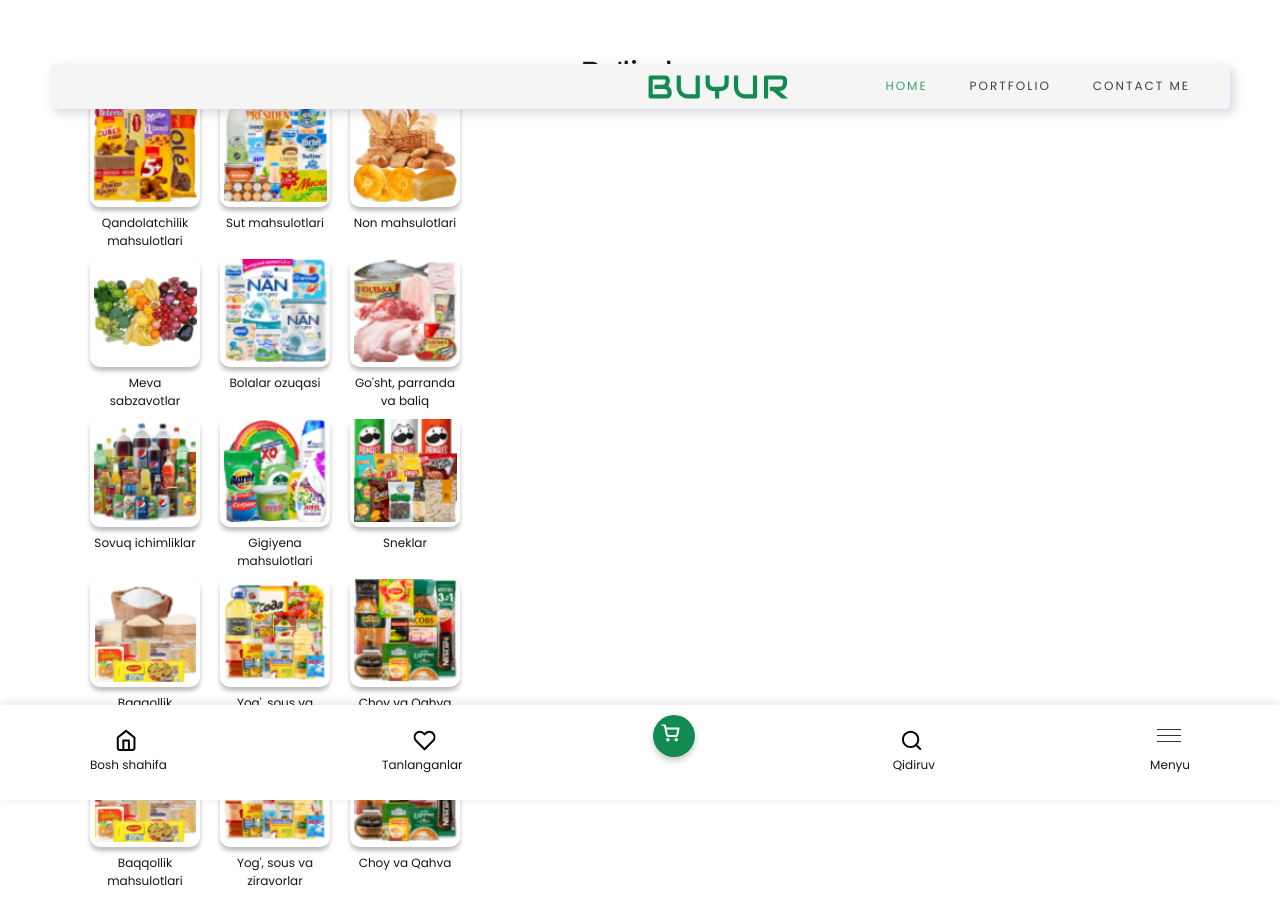
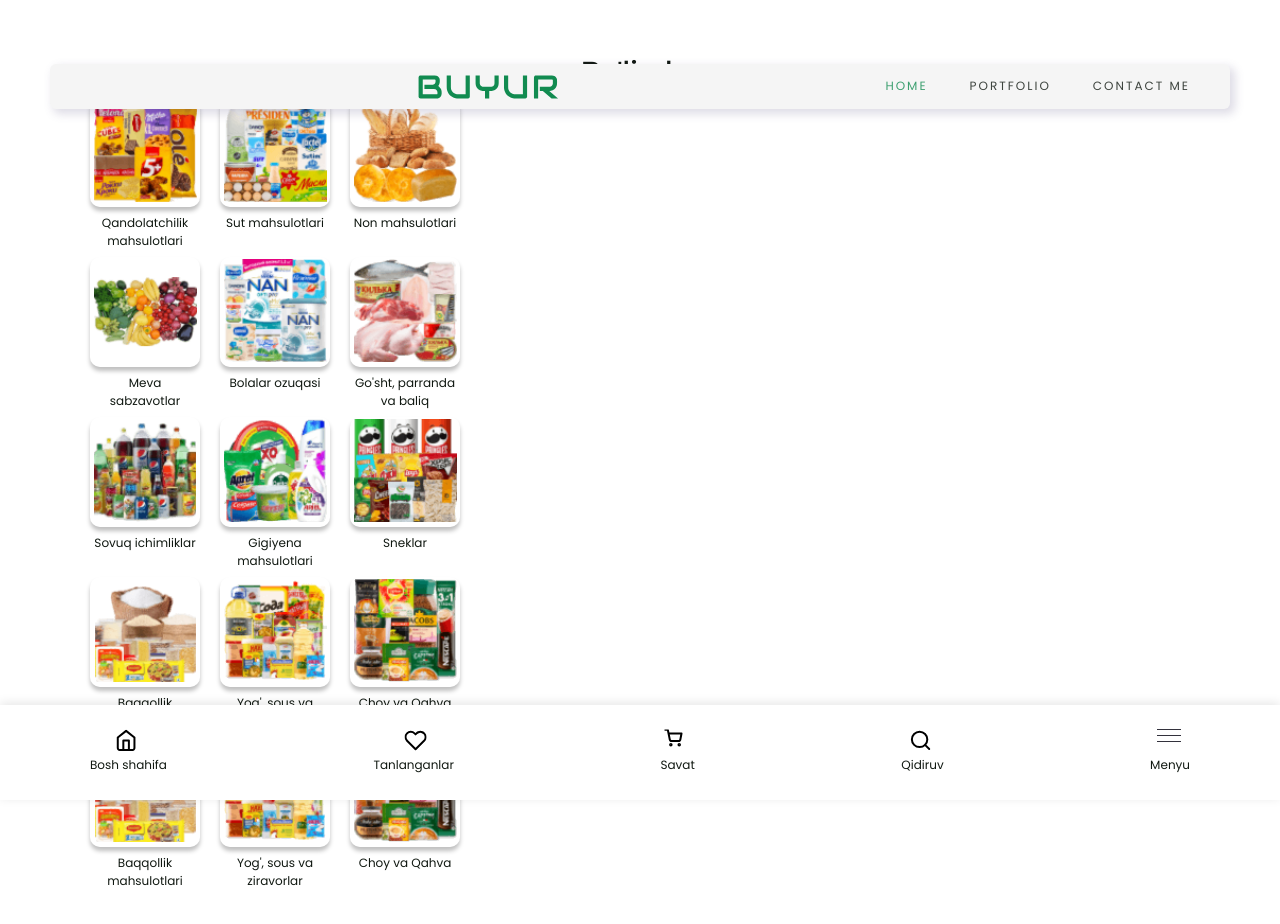
Before and after one commit to Akramrakhim/BUYUR, a plain HTML site: page index.html in a window 1280 px wide. Before the commit the page ends 897 px from the top, so only its background shows below. Drawn offline with Linux system fonts and the light colour scheme; a web font is replaced by a local one.

Commit message:
add new style

```diff
--- a/css/style.css
+++ b/css/style.css
@@ -282,7 +282,7 @@
 
 .site-header__logo{
   margin-left: auto;
-  margin-right: 95px;
+  margin-right: auto;
   text-align: center;
   display: block;
 }
@@ -331,6 +331,7 @@
 /* SITE MAIN */
 .site-main{
   padding-top: 10px;
+  padding-bottom: 80px;
 
 }
 
@@ -422,14 +423,8 @@
   display: flex;
   justify-content: center;
   align-items: center;
-  position: absolute;
-  top: 10px;
-  left: calc(50% - -13px);
-  width: 42px;
-  height: 42px;
-  border-radius: 50%;
   box-shadow: 0 4px 6px rgba(0, 0, 0, 0.2);
-  background-color: var(--green);
+
 }
 
 .site-footer__link {
--- a/index.html
+++ b/index.html
@@ -204,8 +204,9 @@
             </li>
 
             <li class="site-footer__item">
-                <a class="site-footer__link site-footer__shopping" href="index.html">
-                    <svg class="site-footer__icon" xmlns="http://www.w3.org/2000/svg" width="18.274" height="18" fill="none"><defs><clipPath id="a"><rect width="17.274" height="17" fill="#fff" fill-opacity="0" rx="0" transform="translate(.5 .5)"/></clipPath></defs><rect width="17.274" height="17" fill="none" rx="0" transform="translate(.5 .5)"/><g stroke="#FFF" stroke-linejoin="round" stroke-width="2" clip-path="url(#a)"><path d="M6.85 16.5c-.42 0-.76-.34-.76-.75 0-.42.34-.75.76-.75s.76.33.76.75c0 .41-.34.75-.76.75ZM15.22 16.5c-.42 0-.76-.34-.76-.75 0-.42.34-.75.76-.75s.77.33.77.75c0 .41-.35.75-.77.75Z"/><path stroke-linecap="round" d="M.76.75H3.8l2.04 10.04c.07.34.26.65.54.87.28.22.63.34.99.34h7.4c.35 0 .7-.12.98-.34.28-.22.47-.53.54-.87l1.22-6.29H4.56"/></g></svg>
+                <a class="site-footer__link" href="index.html">
+                    <svg class="site-footer__icon" xmlns="http://www.w3.org/2000/svg" width="18.274" height="18" fill="none"><defs><clipPath id="a"><rect width="17.274" height="17" fill="#000" fill-opacity="0" rx="0" transform="translate(.5 .5)"/></clipPath></defs><rect width="17.274" height="17" fill="none" rx="0" transform="translate(.5 .5)"/><g stroke="#000" stroke-linejoin="round" stroke-width="2" clip-path="url(#a)"><path d="M6.85 16.5c-.42 0-.76-.34-.76-.75 0-.42.34-.75.76-.75s.76.33.76.75c0 .41-.34.75-.76.75ZM15.22 16.5c-.42 0-.76-.34-.76-.75 0-.42.34-.75.76-.75s.77.33.77.75c0 .41-.35.75-.77.75Z"/><path stroke-linecap="round" d="M.76.75H3.8l2.04 10.04c.07.34.26.65.54.87.28.22.63.34.99.34h7.4c.35 0 .7-.12.98-.34.28-.22.47-.53.54-.87l1.22-6.29H4.56"/></g></svg>
+                    <span class="site-footer__title">Savat</span>
                 </a>
             </li>
 
```
